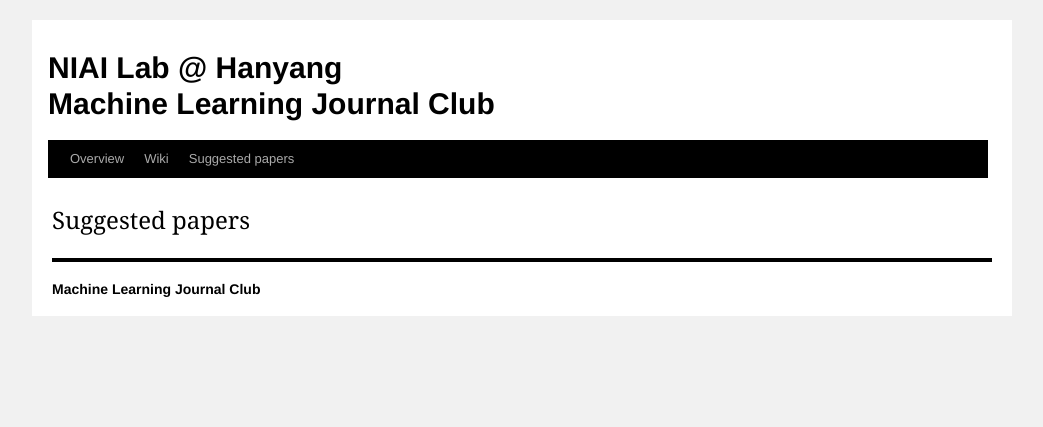
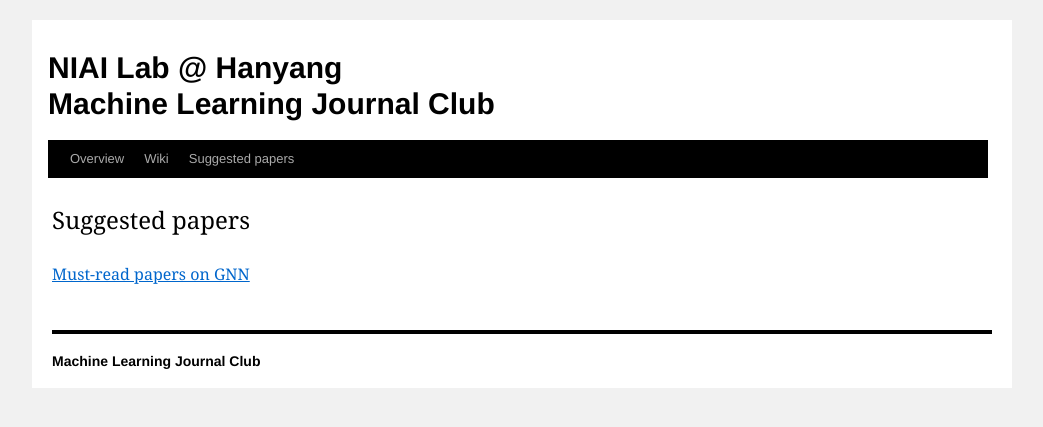
Before and after one commit to niai-lab/GraphML-JC, a Jekyll site: the page built from suggested_reading.html, in a window 1280 px wide. Shown: the top 427 px of the page, without its empty margins (118-1161 px from the left). Built offline with Jekyll 4.4.1, drawn with Linux system fonts in a browser that asks for light colours.

Commit message:
Update suggested_reading.html

```diff
--- a/suggested_reading.html
+++ b/suggested_reading.html
@@ -9,4 +9,8 @@ title: Suggested papers
     <h2>Suggested papers</h2>
   </p>
 
+  <p><a href="https://github.com/thunlp/GNNPapers">Must-read papers on GNN</a><br /><br />
+
+  </p>
+
 </div>
```
